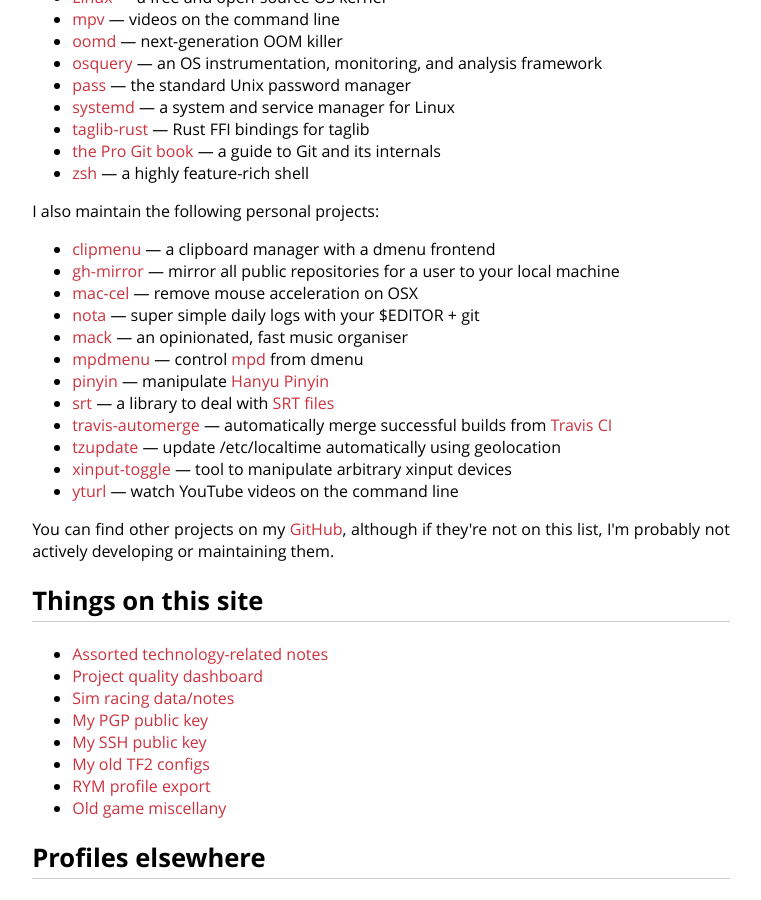
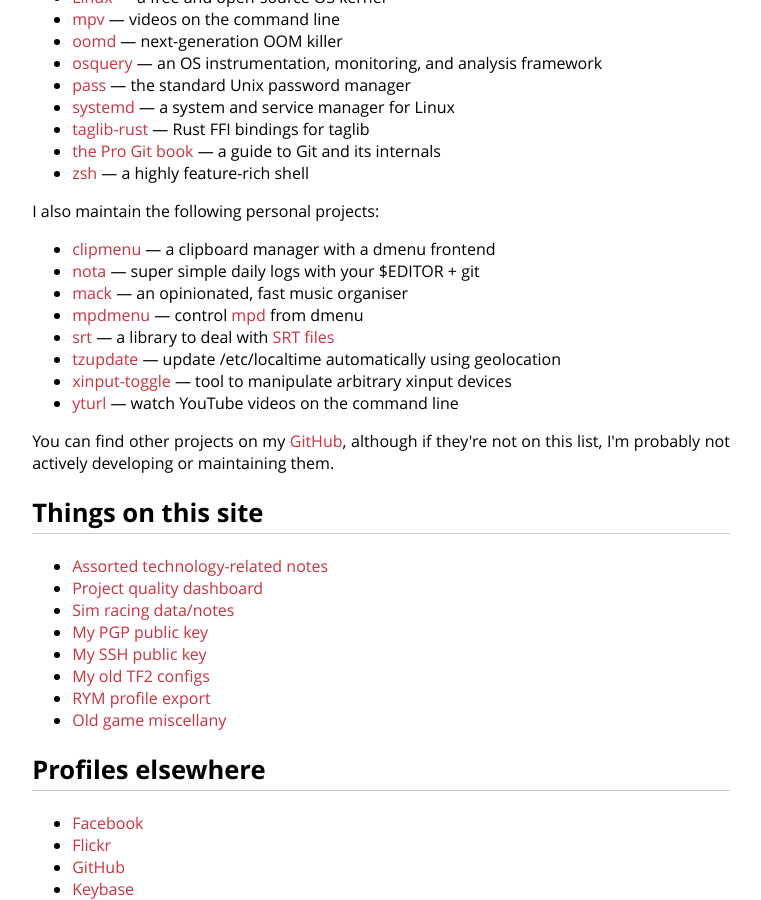
Before and after one commit to cdown/chrisdown.name, a Jekyll site: the page built from index.md, in a window 1280 px wide and 900 px high, scrolled down 746 px. Shown: the whole window, without its empty margins (259-1020 px from the left). Built offline with Jekyll 4.4.1, drawn with Linux system fonts in a browser that asks for light colours.

Commit message:
index: Remove some dead(ish) projects

```diff
--- a/index.md
+++ b/index.md
@@ -55,18 +55,11 @@ I also maintain the following personal projects:
 
 - [clipmenu](https://github.com/cdown/clipmenu) — a clipboard manager with a
   dmenu frontend
-- [gh-mirror](https://github.com/cdown/gh-mirror) — mirror all public
-  repositories for a user to your local machine
-- [mac-cel](https://github.com/cdown/mac-cel) — remove mouse acceleration on
-  OSX
 - [nota](https://github.com/cdown/nota) — super simple daily logs with
   your $EDITOR + git
 - [mack](https://github.com/cdown/mack) — an opinionated, fast music organiser
 - [mpdmenu](https://github.com/cdown/mpdmenu) — control [mpd][] from dmenu
-- [pinyin](https://github.com/cdown/pinyin) — manipulate [Hanyu Pinyin][]
 - [srt](https://github.com/cdown/srt) — a library to deal with [SRT files][]
-- [travis-automerge](https://github.com/cdown/travis-automerge) — automatically
-  merge successful builds from [Travis CI][]
 - [tzupdate](https://github.com/cdown/tzupdate) — update /etc/localtime
   automatically using geolocation
 - [xinput-toggle](https://github.com/cdown/xinput-toggle) — tool to manipulate
```
